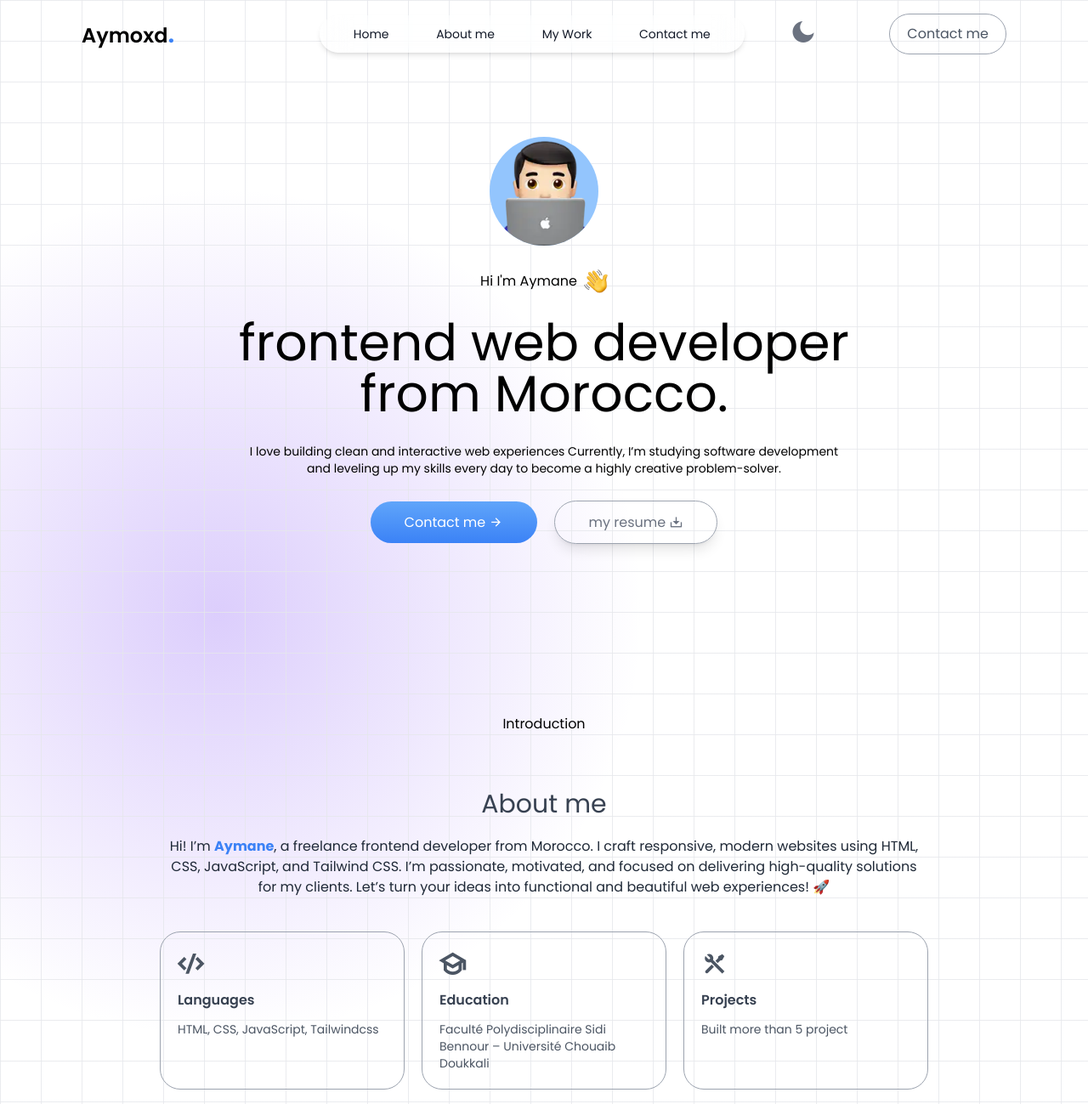
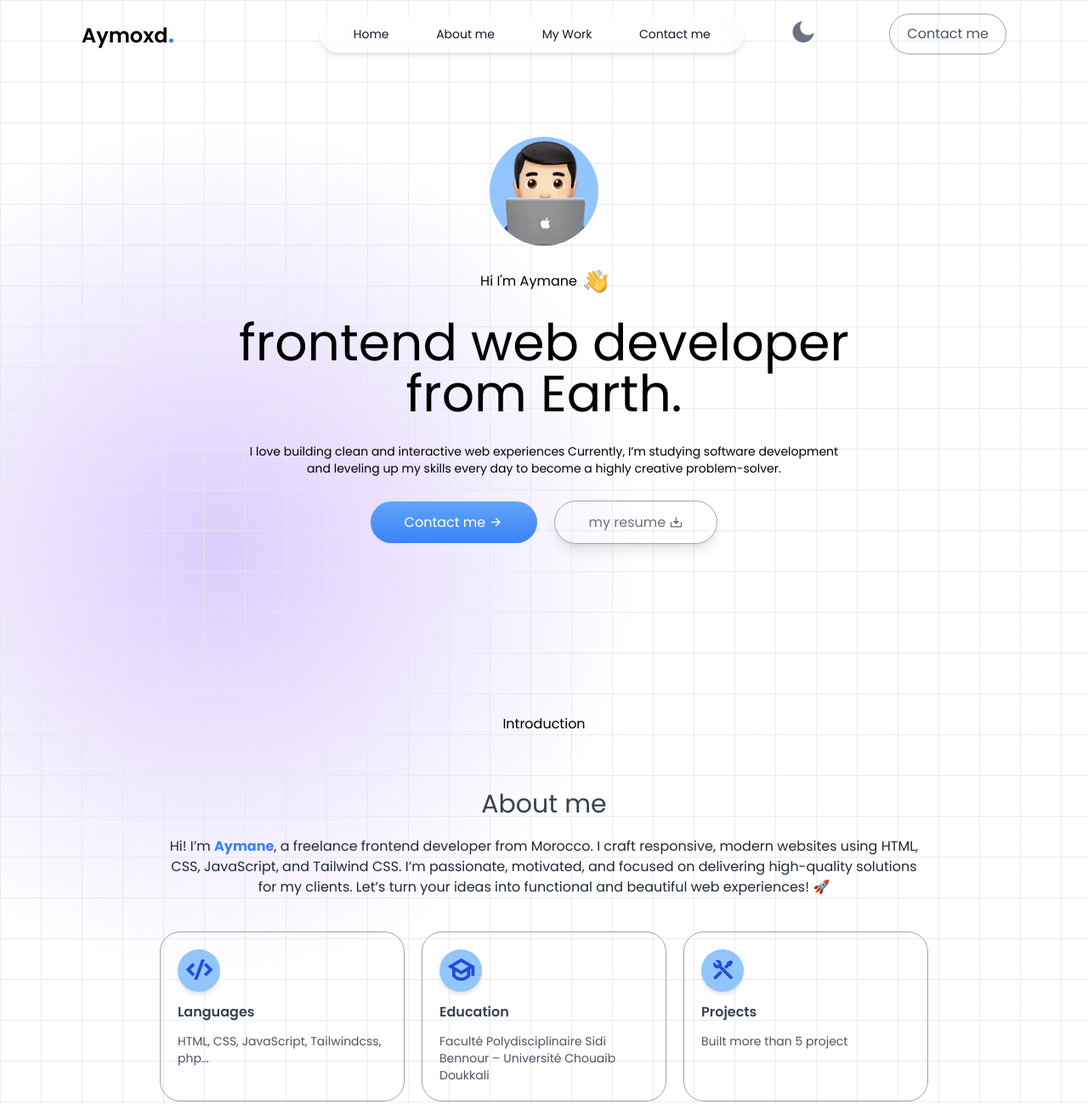
Before and after one commit to aymoxd/myportfolio, a plain HTML site: page index.html in a window 1280 px wide. Shown: the top 1299 px of the page at 85% size. Drawn offline with nearby package versions, Linux system fonts and the light colour scheme; some icons are missing.

Commit message:
fix some ui

```diff
--- a/index.html
+++ b/index.html
@@ -54,7 +54,8 @@
 
     <div class="max-w-screen-2xl mx-auto ">
 
-       <a href="#" id="upbtn" class=" bg-blue-600 opacity-0 z-50 pointer-events-none  fixed bottom-5 transition-all duration-500 h-10 w-10 right-5 dark:bg-rose-500  flex items-center justify-center shadow-md rounded-full"><i class="ri-arrow-up-line text-white text-lg"></i></a>
+       <div id="upbtn" class=" bg-blue-600 opacity-0 z-50 pointer-events-none  fixed bottom-5 transition-all duration-500 h-10 w-10 right-5 dark:bg-rose-500  flex items-center justify-center shadow-md rounded-full"><i class="ri-arrow-up-line text-white text-lg"></i></div>
+
      <header class="relative">
       <nav data-aos="fade-up" data-aos-delay="500" class="navbar z-40 transition-all duration-500 flex fixed h-20 top-0 w-full items-center justify-between px-7 md:px-12 lg:px-24">
           <div class="font-semibold text-xl md:text-2xl dark:text-white">Aymoxd<span class="text-blue-500 dark:text-rose-500 text-3xl">.</span></div>
@@ -90,7 +91,7 @@
                       <p>Hi I'm Aymane</p>
                       <img id="hand" class="w-7" src="assets/img/waving-hand_1f44b.webp" alt="">
                     </div>
-                   <h1 data-aos="fade-up" data-aos-delay="800" class="text-center my-3 text-4xl md:text-5xl lg:text-6xl md:mx-10 lg:mx-60">frontend web developer from Morocco.</h1>
+                   <h1 data-aos="fade-up" data-aos-delay="800" class="text-center my-3 text-4xl md:text-5xl lg:text-6xl md:mx-10 lg:mx-60">frontend web developer from Earth.</h1>
                    <p data-aos="fade-up" data-aos-delay="900" class="text-center text-sm md:text-md mb-5 sm:mx-20 md:mx-32 lg:mx-60">I love building clean and interactive web experiences
                    Currently, I’m studying software development and leveling
                    up <span class="hidden sm:inline">my skills every day to become a highly creative problem-solver.</span></p>
@@ -120,19 +121,19 @@
                       <div class=" flex flex-col justify-center gap-5 sm:flex-row">
 
                       <div class="flex flex-col sm:w-72 text-gray-600 dark:text-white/70 group hover:rotate-3 hover:text-white space-y-3 border transition-all duration-500 cursor-pointer  border-gray-400 hover:bg-black/90 dark:hover:bg-gray-200 rounded-3xl p-5">
-                        <i class="ri-code-s-slash-fill group-hover:text-white dark:group-hover:text-gray-950 font-bold text-3xl"></i>
+                        <i class="ri-code-s-slash-fill group-hover:text-white dark:group-hover:text-gray-950 text-blue-700 shadow-md dark:bg-red-300 bg-blue-300 w-[50px] h-[50px] flex items-center justify-center rounded-full dark:text-rose-700 font-bold text-3xl"></i>
                         <h2 class="text-gray-700 group-hover:text-white dark:group-hover:text-gray-950 dark:text-white font-semibold">Languages</h2>
-                        <p class="text-sm dark:group-hover:text-gray-950">HTML, CSS, JavaScript, Tailwindcss</p>
+                        <p class="text-sm dark:group-hover:text-gray-950">HTML, CSS, JavaScript, Tailwindcss, php...</p>
                       </div>
 
                       <div class="flex flex-col sm:w-72 text-gray-600 dark:text-white/70 group hover:rotate-3 hover:text-white space-y-3 border transition-all duration-500 cursor-pointer  border-gray-400 hover:bg-black/90 dark:hover:bg-gray-200 rounded-3xl p-5">
-                        <i class="ri-graduation-cap-line group-hover:text-white  dark:group-hover:text-gray-950 font-bold text-3xl"></i>
+                        <i class="ri-graduation-cap-line group-hover:text-white  dark:group-hover:text-gray-950 text-blue-700 shadow-md dark:bg-red-300 bg-blue-300 w-[50px] h-[50px] flex items-center justify-center rounded-full dark:text-rose-700 font-bold text-3xl"></i>
                         <h2 class="text-gray-700 group-hover:text-white dark:group-hover:text-gray-950 dark:text-white font-semibold">Education</h2>
                         <p class="text-sm dark:group-hover:text-gray-950">Faculté Polydisciplinaire Sidi Bennour – Université Chouaib Doukkali</p>
                       </div>
 
                       <div class="flex flex-col sm:w-72 text-gray-600 dark:text-white/70 group hover:rotate-3 hover:text-white space-y-3 border transition-all duration-500 cursor-pointer  border-gray-400 hover:bg-black/90 dark:hover:bg-gray-200 rounded-3xl p-5">
-                        <i class="ri-tools-line group-hover:text-white dark:group-hover:text-gray-950 font-bold text-3xl"></i>
+                        <i class="ri-tools-line group-hover:text-white dark:group-hover:text-gray-950 text-blue-700 shadow-md dark:bg-red-300 bg-blue-300 w-[50px] h-[50px] flex items-center justify-center rounded-full dark:text-rose-700 font-bold text-3xl"></i>
                         <h2 class="text-gray-700 group-hover:text-white dark:group-hover:text-gray-950 dark:text-white font-semibold">Projects</h2>
                         <p class="text-sm dark:group-hover:text-gray-950">Built more than 5 project</p>
                       </div>
@@ -145,7 +146,7 @@
          </section>
                    <!--end about section-->
 
-                   <!-- start skill section  -->
+                   <!-- start skill section
                     <section id="skills" class="relative w-full cursor-pointer h-96 flex items-center justify-center">
                          <div class="w-96 lg:w-9/12 text-center md:text-2xl lg:text-4xl">
                       Building solid foundations in <span class="text-blue-400 font-medium">web development</span>,
@@ -164,7 +165,7 @@
                          </div>
 
                     </section>
-                   <!-- end skill section  -->
+                  end skill section  -->
 
 
            <section id="mywork" class="mt-20 pt-5 px-10 md:px-20 space-y-5">
--- a/scripts/main.js
+++ b/scripts/main.js
@@ -10,7 +10,12 @@ const  darkMode = document.getElementById('darkMode');
 const upbtn = document.getElementById('upbtn');
 
 
-
+upbtn.addEventListener('click', () => {
+    window.scrollTo({
+        top: 0,
+        behavior: 'smooth'
+    });
+});
 
 
 darkMode.addEventListener('click',()=>{
```
